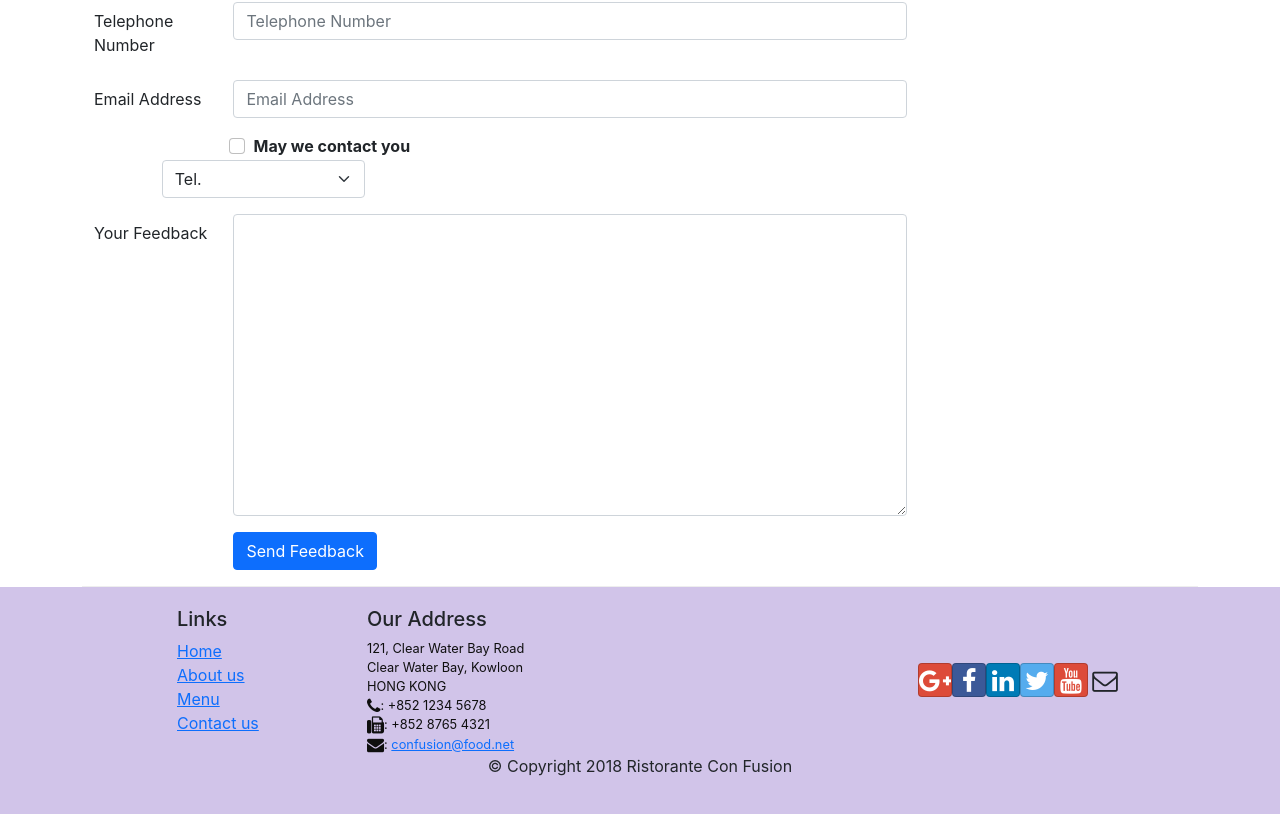
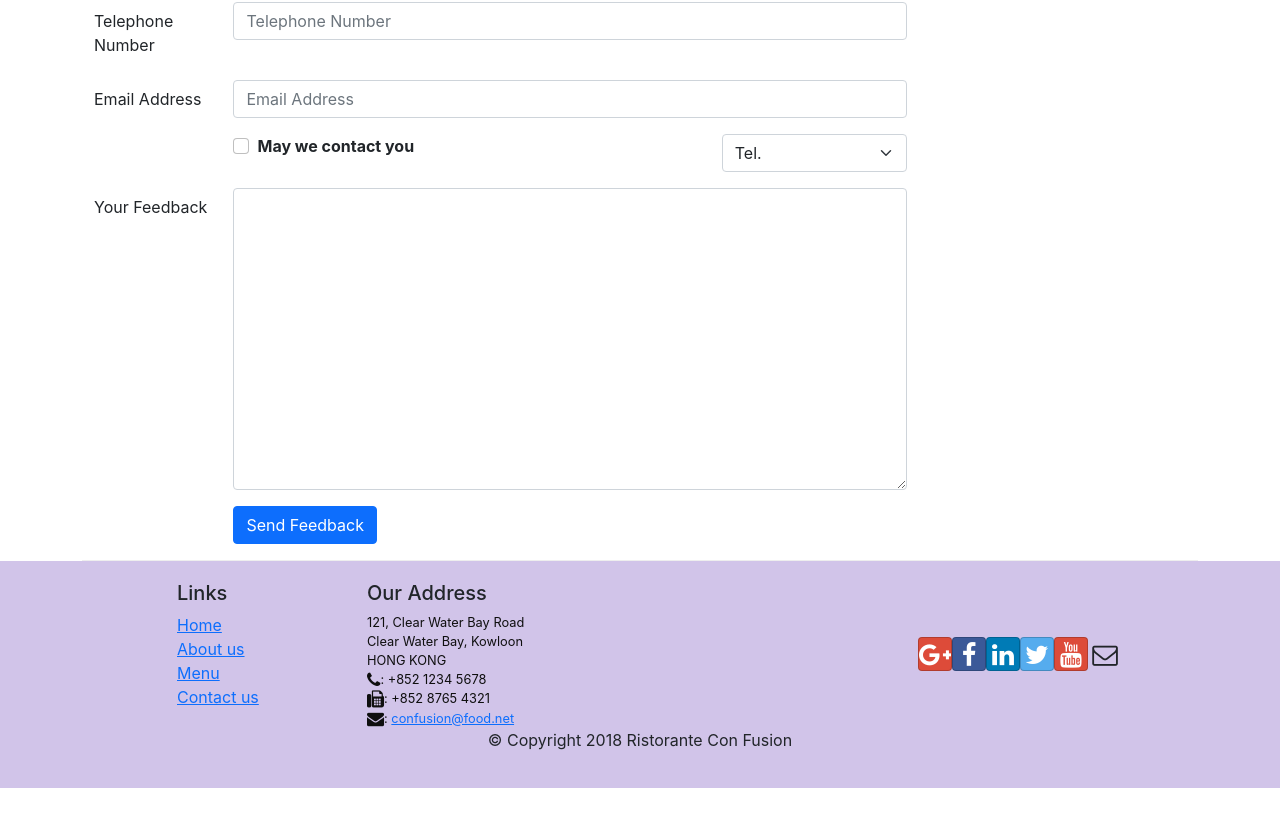
Before and after one commit to ThomasAurelius/confusion2, a React (Create React App) app: page /contactus in a window 1280 px wide. Shown: the part 916-1730 px from the top of the page. After the commit the page ends 1704 px from the top, so only its background shows below. Built offline with nearby package versions, Linux system fonts and the light colour scheme.

Commit message:
controlled components

```diff
--- a/src/components/ContactComponent.js
+++ b/src/components/ContactComponent.js
@@ -103,7 +103,7 @@ function Contact(props) {
                                 <Input type="email" id="email" name="email" placeholder='Email Address' value={contactState.email} onChange={handleInputChange}></Input>
                             </Col>
                         </FormGroup>
-                        <FormGroup>
+                        <FormGroup row>
                             <Col md={{size:6, offset :2}}>
                                 <FormGroup check >
                                     <Label check>
```
